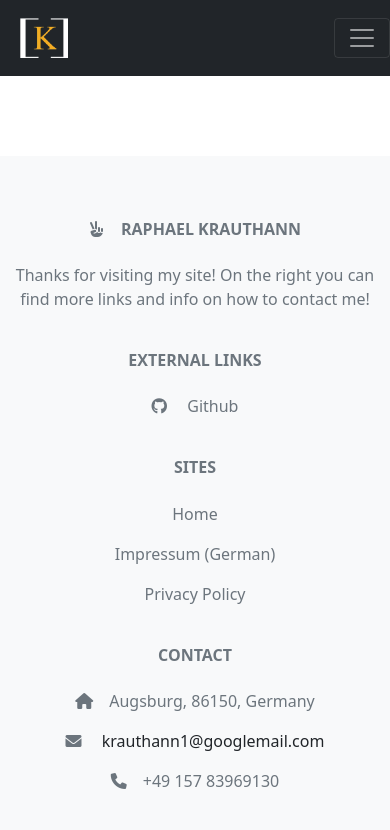
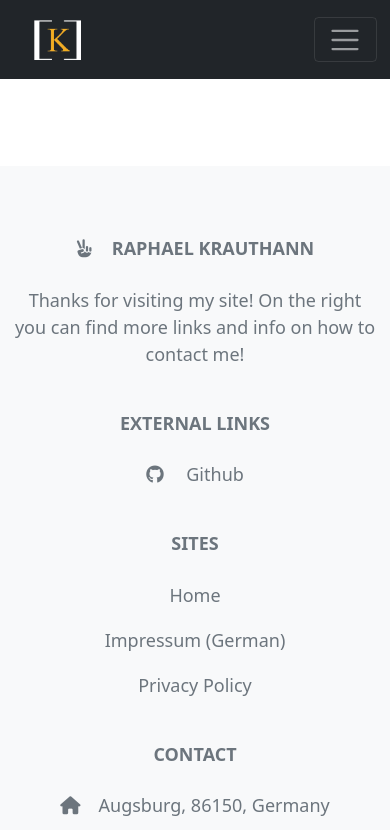
Before and after one commit to TheGarkine/TheGarkine.github.io, a plain HTML site: page docs/blog/loader.html in a window 390 px wide. Shown: the top 830 px of the page. Drawn offline with nearby package versions, Linux system fonts and the light colour scheme.

Commit message:
Navbar fix

```diff
--- a/docs/blog/loader.html
+++ b/docs/blog/loader.html
@@ -28,7 +28,12 @@
     <div class="row" style="width:100%">
       <div class="col-3 d-none d-md-block"></div>
       <div class="col m-3">
-        <zero-md id="blogMarkdown"></zero-md>
+        <zero-md id="blogMarkdown">
+          <template>
+            <link rel="stylesheet" href="https://cdn.jsdelivr.net/gh/sindresorhus/github-markdown-css@4/github-markdown.min.css">
+            <link rel="stylesheet" href="https://cdn.jsdelivr.net/gh/PrismJS/prism@1/themes/prism.min.css">
+          </template>
+        </zero-md>
       </div>
       <div class="col-3 d-none d-md-block"></div>
     </div>
--- a/docs/common/header.html
+++ b/docs/common/header.html
@@ -1,8 +1,9 @@
-<nav class="navbar navbar-expand-lg navbar-dark bg-dark fixed-top">
+<nav class="navbar navbar-expand-lg navbar-dark bg-dark fixed-top" role="navigation">
+    <div class="container-fluid">
         <a class="navbar-brand" href="/index.html">
             <img style="height: 50px; padding: 5px; padding-left:20px;" src="/media/logo-small.webp"/>
         </a>
-    <button class="navbar-toggler" type="button" data-toggle="collapse" data-target="#navbarSupportedContent" aria-controls="navbarSupportedContent" aria-expanded="false" aria-label="Toggle navigation">
+        <button class="navbar-toggler" type="button" data-bs-toggle="collapse" data-bs-target="#navbarSupportedContent" aria-controls="navbarSupportedContent" aria-expanded="false" aria-label="Toggle navigation">
             <span class="navbar-toggler-icon"></span>
         </button>
 
@@ -19,4 +20,5 @@
                 </li>
             </ul>
         </div>
+    </div>
 </nav>
--- a/docs/css/main.css
+++ b/docs/css/main.css
@@ -1,3 +1,11 @@
+html {
+    font-size: 18px;
+}
+
+.md-html {
+     font-size: 24px !important;
+}
+
 a {
     color: #f4ad24;
     text-decoration: none;
```
Lines whose indentation alone changed are shown as unchanged.
